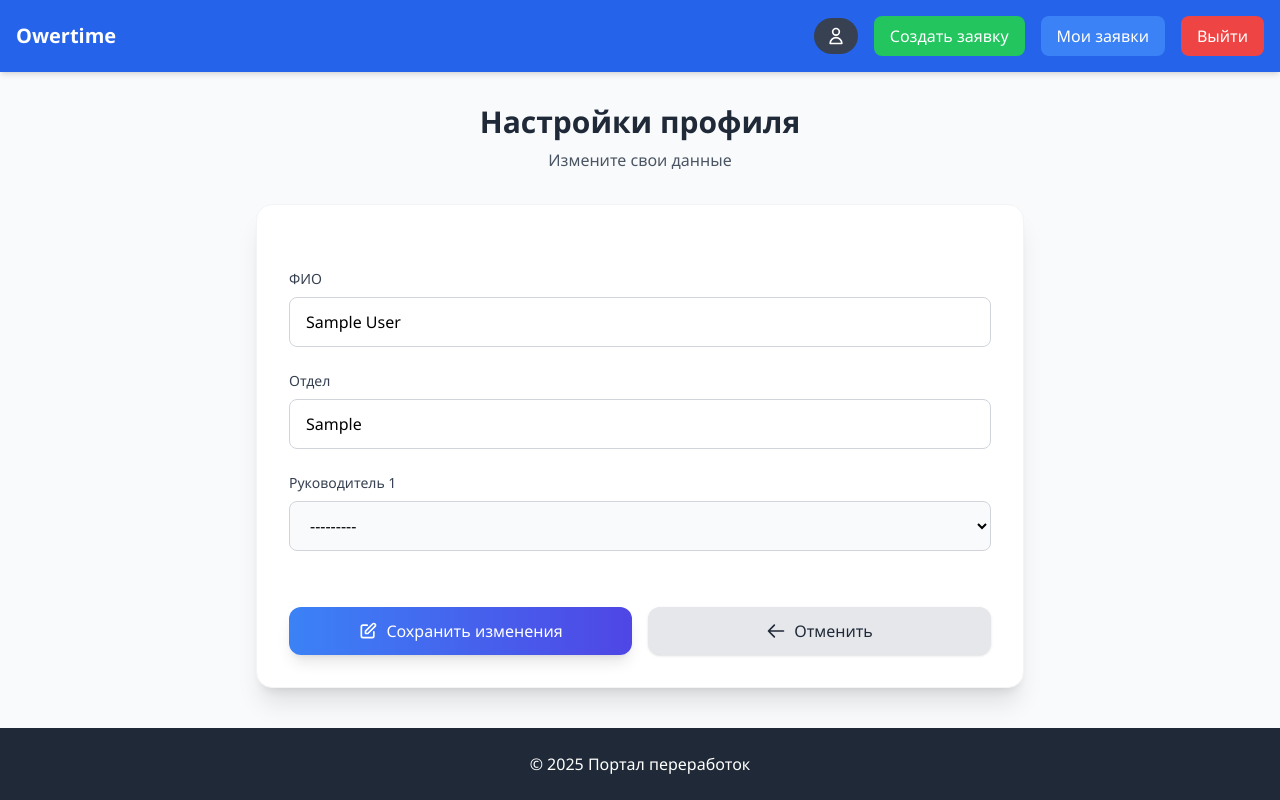
After one commit to Destian1995/owertime_portal, a Django app: page /lk/profile/ in a window 1280 px wide. The commit adds this page. Run offline with Django 4.2, Linux system fonts and the light colour scheme; a user stored in the database is signed in; tables that the repository leaves empty hold one stand-in row (values such as "Sample post"); style sheets or scripts are compiled from the project's sources; some libraries are stand-ins or nearby versions.

Commit message:
Релиз корпоративного портала

```diff
--- a/overtime_app/forms.py
+++ b/overtime_app/forms.py
@@ -3,6 +3,23 @@ from datetime import timedelta
 from workalendar.europe import Russia
 from django.contrib.auth.models import User
 from .models import OvertimeRequest, Employee, Position
+
+class EmployeeProfileForm(forms.ModelForm):
+    class Meta:
+        model = Employee
+        fields = ['full_name', 'department', 'manager1']  # ← Убрали 'position'
+        widgets = {
+            'full_name': forms.TextInput(attrs={'class': 'w-full px-4 py-3 border border-gray-300 rounded-lg focus:ring-2 focus:ring-blue-500 focus:border-blue-500'}),
+            'department': forms.TextInput(attrs={'class': 'w-full px-4 py-3 border border-gray-300 rounded-lg focus:ring-2 focus:ring-blue-500 focus:border-blue-500'}),
+            'manager1': forms.Select(attrs={'class': 'w-full px-4 py-3 border border-gray-300 rounded-lg focus:ring-2 focus:ring-blue-500 focus:border-blue-500'}),
+        }
+
+    def __init__(self, *args, **kwargs):
+        super().__init__(*args, **kwargs)
+        # Ограничим выбор руководителя только сотрудниками с ролью "Руководитель"
+        self.fields['manager1'].queryset = Employee.objects.filter(
+            position__name__icontains='Руководитель'
+        ).exclude(id=self.instance.id)  # исключаем самого себя
 
 class OvertimeRequestForm(forms.ModelForm):
     class Meta:
--- a/overtime_app/templates/overtime_app/base.html
+++ b/overtime_app/templates/overtime_app/base.html
@@ -8,16 +8,26 @@
     {% load static %}
     <link rel="stylesheet" href="{% static 'css/main.css' %}">
 </head>
-<body class="bg-gray-50">
-<div class="min-h-screen flex flex-col">
+<body class="bg-gray-50 min-h-screen flex flex-col">
 <!-- Header -->
 <header class="bg-blue-600 text-white shadow-md">
     <div class="container mx-auto px-4 py-4 flex justify-between items-center">
         <a href="{% url 'overtime_app:dashboard' %}" class="text-xl font-bold hover:text-blue-200 transition-colors">
             Owertime
         </a>
-            <nav>
+        <nav class="flex items-center space-x-4">
             {% if user.is_authenticated %}
+            <!-- Кнопка "Профиль" -->
+            <a href="{% url 'overtime_app:profile_settings' %}" class="bg-gray-700 hover:bg-gray-800 text-white px-3 py-2 rounded-full flex items-center">
+                <svg class="h-5 w-5" fill="none" viewBox="0 0 24 24" stroke="currentColor">
+                    <path stroke-linecap="round" stroke-linejoin="round" stroke-width="2" d="M16 7a4 4 0 11-8 0 4 4 0 018 0zM12 14a7 7 0 00-7 7h14a7 7 0 00-7-7z" />
+                </svg>
+            </a>
+            <a href="{% url 'overtime_app:create_request' %}" class="bg-green-500 hover:bg-green-600 text-white px-4 py-2 rounded-lg">Создать заявку</a>
+            <a href="{% url 'overtime_app:my_requests' %}" class="bg-blue-500 hover:bg-blue-600 text-white px-4 py-2 rounded-lg">Мои заявки</a>
+            {% if employee.is_manager %}
+            <a href="{% url 'overtime_app:view_requests' %}" class="bg-purple-500 hover:bg-purple-600 text-white px-4 py-2 rounded-lg">Заявки подчинённых</a>
+            {% endif %}
             <a href="{% url 'logout' %}" class="bg-red-500 hover:bg-red-600 text-white px-4 py-2 rounded-lg">Выйти</a>
             {% else %}
             <a href="{% url 'portal_login' %}" class="bg-blue-500 hover:bg-blue-600 text-white px-4 py-2 rounded-lg">Войти</a>
@@ -27,7 +37,7 @@
 </header>
 
 <!-- Main Content -->
-    <main class="flex-grow container mx-auto px-4 py-8">
+<main class="container mx-auto px-4 py-8 flex-grow">
     {% if messages %}
     {% for message in messages %}
     <div class="alert alert-{{ message.tags }} p-3 mb-4 rounded bg-green-100 text-green-700">
@@ -41,11 +51,10 @@
 </main>
 
 <!-- Footer -->
-    <footer class="bg-gray-800 text-white py-6">
+<footer class="bg-gray-800 text-white py-6 mt-auto">
     <div class="container mx-auto px-4 text-center">
         © {% now "Y" %} Портал переработок
     </div>
 </footer>
-</div>
 </body>
 </html>
--- /dev/null
+++ b/overtime_app/templates/overtime_app/profile_settings.html
@@ -0,0 +1,72 @@
+{% extends 'overtime_app/base.html' %}
+
+{% block title %}Настройки профиля{% endblock %}
+
+{% block content %}
+<div class="max-w-3xl mx-auto">
+    <!-- Заголовок -->
+    <div class="mb-8 text-center">
+        <h1 class="text-3xl font-bold text-gray-800">Настройки профиля</h1>
+        <p class="mt-2 text-gray-600">Измените свои данные</p>
+    </div>
+
+    <!-- Форма -->
+    <div class="bg-white rounded-2xl shadow-xl p-8 border border-gray-100">
+        <form method="post" class="space-y-8">
+            {% csrf_token %}
+
+            <!-- Поля формы -->
+            <div class="space-y-6">
+                <div>
+                    <label for="{{ form.full_name.id_for_label }}" class="block text-sm font-medium text-gray-700 mb-2">
+                        {{ form.full_name.label }}
+                    </label>
+                    {{ form.full_name }}
+                    {% if form.full_name.errors %}
+                    <p class="mt-2 text-sm text-red-600">{{ form.full_name.errors }}</p>
+                    {% endif %}
+                </div>
+
+                <div>
+                    <label for="{{ form.department.id_for_label }}" class="block text-sm font-medium text-gray-700 mb-2">
+                        {{ form.department.label }}
+                    </label>
+                    {{ form.department }}
+                    {% if form.department.errors %}
+                    <p class="mt-2 text-sm text-red-600">{{ form.department.errors }}</p>
+                    {% endif %}
+                </div>
+
+                <div>
+                    <label for="{{ form.manager1.id_for_label }}" class="block text-sm font-medium text-gray-700 mb-2">
+                        {{ form.manager1.label }}
+                    </label>
+                    {{ form.manager1 }}
+                    {% if form.manager1.errors %}
+                    <p class="mt-2 text-sm text-red-600">{{ form.manager1.errors }}</p>
+                    {% endif %}
+                </div>
+            </div>
+
+            <!-- Кнопки -->
+            <div class="flex flex-col sm:flex-row gap-4 pt-6">
+                <button type="submit"
+                        class="flex-1 bg-gradient-to-r from-blue-500 to-indigo-600 hover:from-blue-600 hover:to-indigo-700 text-white font-medium py-3 px-6 rounded-xl shadow-lg hover:shadow-xl transition-all duration-300 transform hover:-translate-y-0.5 focus:outline-none focus:ring-2 focus:ring-blue-500 focus:ring-opacity-50 flex items-center justify-center">
+                    <svg class="h-5 w-5 mr-2" fill="none" viewBox="0 0 24 24" stroke="currentColor">
+                        <path stroke-linecap="round" stroke-linejoin="round" stroke-width="2" d="M11 5H6a2 2 0 00-2 2v11a2 2 0 002 2h11a2 2 0 002-2v-5m-1.414-9.414a2 2 0 112.828 2.828L11.828 15H9v-2.828l8.586-8.586z" />
+                    </svg>
+                    Сохранить изменения
+                </button>
+
+                <a href="{% url 'overtime_app:dashboard' %}"
+                   class="flex-1 bg-gray-200 hover:bg-gray-300 text-gray-800 font-medium py-3 px-6 rounded-xl shadow hover:shadow-md transition-all duration-300 flex items-center justify-center">
+                    <svg class="h-5 w-5 mr-2" fill="none" viewBox="0 0 24 24" stroke="currentColor">
+                        <path stroke-linecap="round" stroke-linejoin="round" stroke-width="2" d="M10 19l-7-7m0 0l7-7m-7 7h18" />
+                    </svg>
+                    Отменить
+                </a>
+            </div>
+        </form>
+    </div>
+</div>
+{% endblock %}
--- a/overtime_app/urls.py
+++ b/overtime_app/urls.py
@@ -9,4 +9,5 @@ urlpatterns = [
     path('my-requests/', views.my_requests, name='my_requests'),
     path('requests/', views.view_requests, name='view_requests'),
     path('approve/<int:req_id>/', views.approve_request, name='approve_request'),
+    path('profile/', views.profile_settings, name='profile_settings'),
 ]
--- a/overtime_app/views.py
+++ b/overtime_app/views.py
@@ -7,6 +7,7 @@ from django.contrib.auth.models import User
 from django.http import HttpResponseForbidden
 from .models import OvertimeRequest, Employee, ApprovalLog, Position
 from .forms import OvertimeRequestForm, EmployeeRegistrationForm
+from .forms import EmployeeProfileForm
 
 def home(request):
     return render(request, 'overtime_app/home.html')
@@ -68,6 +69,21 @@ def dashboard(request):
         'is_manager': is_manager,
     }
     return render(request, 'overtime_app/dashboard.html', context)
+
+@login_required
+def profile_settings(request):
+    employee = Employee.objects.get(email=request.user.email)
+
+    if request.method == 'POST':
+        form = EmployeeProfileForm(request.POST, instance=employee)
+        if form.is_valid():
+            form.save()
+            messages.success(request, 'Профиль успешно обновлён!')
+            return redirect('overtime_app:profile_settings')
+    else:
+        form = EmployeeProfileForm(instance=employee)
+
+    return render(request, 'overtime_app/profile_settings.html', {'form': form})
 
 @login_required
 def create_request(request):
--- a/project_settings/settings.py
+++ b/project_settings/settings.py
@@ -13,6 +13,7 @@ ALLOWED_HOSTS = [
     'localhost',
     '127.0.0.1',
     'owertime',
+    'tstmon202,'
 ]
 
 INSTALLED_APPS = [
```
Also changed, not shown: overtime_app/admin.py (deleted, +0 -24 lines), overtime_app/templates/admin.py (added, +24 -0 lines), overtime_app/templates/__init__.py (added), 1 other file. Lines whose indentation alone changed are shown as unchanged.
